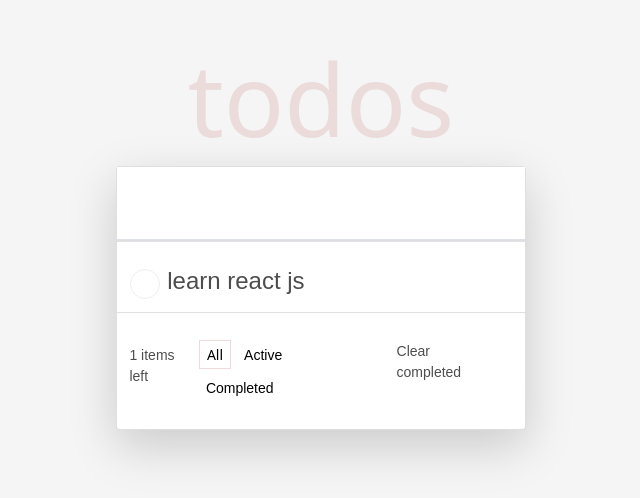
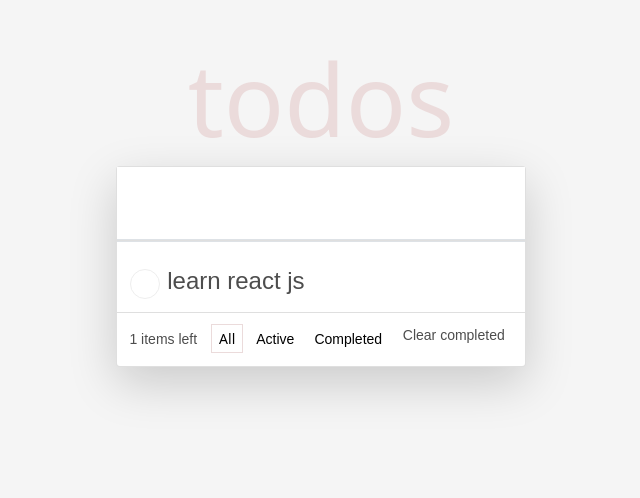
Before and after one commit to iamamanpandey/reacttodo, a React (Create React App) app: page / in a window 1280 px wide. Shown: the top 498 px of the page, without its empty margins (319-959 px from the left). Built offline with nearby package versions, Linux system fonts and the light colour scheme.

Commit message:
almoest final

```diff
--- a/src/App.js
+++ b/src/App.js
@@ -1,4 +1,4 @@
-import React, { useState } from "react";
+import React, { useState} from "react";
 import TodoList from "./TodoList";
 import TodoForm from "./TodoForm";
 import "./App.css";
@@ -11,25 +11,17 @@ function App() {
     },
   ]);
 
+  const [filtertodos, setfilterTodos] = useState([...todos]);
   const [value, setvalue] = useState("All");
-  const [filtertodos, setfilterTodos] = useState([...todos]);
-
-  //for items left
-  var trueCount = 0;
-  var falseCount = 0;
-  filtertodos.forEach((i) => {
-    i.isCompleted === true ? trueCount++ : falseCount++;
-  });
 
   const addTodo = (task) => {
     setTodos([...todos, { task, isCompleted: false }]);
     setfilterTodos([...todos, { task, isCompleted: false }]);
   };
 
-const handlefilterChange = (e) => {
-    console.log(e.target.value)
+const handlefilterChange = (val) => {
     const filtertodo = todos.filter((todo) => {
-      switch (e.target.value) {
+      switch (val){
         case "All":
           return todo;
         case "Completed":
@@ -37,17 +29,18 @@ const handlefilterChange = (e) => {
         case "Active":
           return todo.isCompleted === false;
         default:
-          return todo.length;
+          return todo;
       }
     });
     setfilterTodos(filtertodo);
   };
 
-  const completeTodo = (id) => {
+const completeTodo = (id) => {
     const newTodos = [...filtertodos];
-    newTodos[id].isCompleted = !newTodos[id].isCompleted;
-    setfilterTodos(newTodos);
-  };
+     newTodos[id].isCompleted = !newTodos[id].isCompleted;
+     setfilterTodos(newTodos);
+     handlefilterChange(value)
+};
 
   const removeTodo = (id) => {
     const newTodos = filtertodos.filter((todo, index) => index !== id);
@@ -59,7 +52,15 @@ const handlefilterChange = (e) => {
     const newTodos = todos.filter((todo) => todo.isCompleted === false);
     setTodos(newTodos);
     setfilterTodos(newTodos);
+    handlefilterChange(value)
   };
+
+  // for items left
+  var trueCount = 0;
+  var falseCount = 0;
+  filtertodos.forEach((i) => {
+    i.isCompleted === true ? trueCount++ : falseCount++;
+  });
 
   return (
     <div className="App mx-auto">
@@ -90,18 +91,15 @@ const handlefilterChange = (e) => {
               />
             ))}
           </ul>
-          <div className="d-flex my-3 justify-content-between ">
-
+          <div className="d-flex justify-content-between ">
             <p className="my-3" style={{   marginLeft: "3%",  fontSize: "14px",  color: "#4d4d4d",  fontFamily: "sans-serif",}}>
               {falseCount} items left </p>
-
-              <div class="my-2" onClick={handlefilterChange}>
+              <div class="my-2 " onClick={(e)=>handlefilterChange(e.target.value)} style={{marginRight:'-5%'}}>
                 <button  value="All"       className={value === 'All' ? 'active' : 'btnn'}       onClick={() => setvalue('All')}> All </button>
                 <button  value="Active"    className={value === 'Active' ? 'active' : 'btnn'}    onClick={() => setvalue('Active')}>  Active </button>
                 <button  value="Completed" className={value === 'Completed' ? 'active' : 'btnn'} onClick={() => setvalue('Completed')} > Completed </button>
               </div>
-
-            <a class="nav-item nav-link btn1" style={{ marginLeft: "1%",marginRight: "3%", marginTop: "1%", fontSize: "14px", color: "#4d4d4d", fontFamily: "sans-serif",}}
+            <a class="nav-item nav-link btn1" style={{ marginLeft: "1%",marginRight: "1%", marginTop: "1%", fontSize: "14px", color: "#4d4d4d", fontFamily: "sans-serif",}}
               onClick={clearCompletedTodo}
              > Clear completed
             </a>
```
